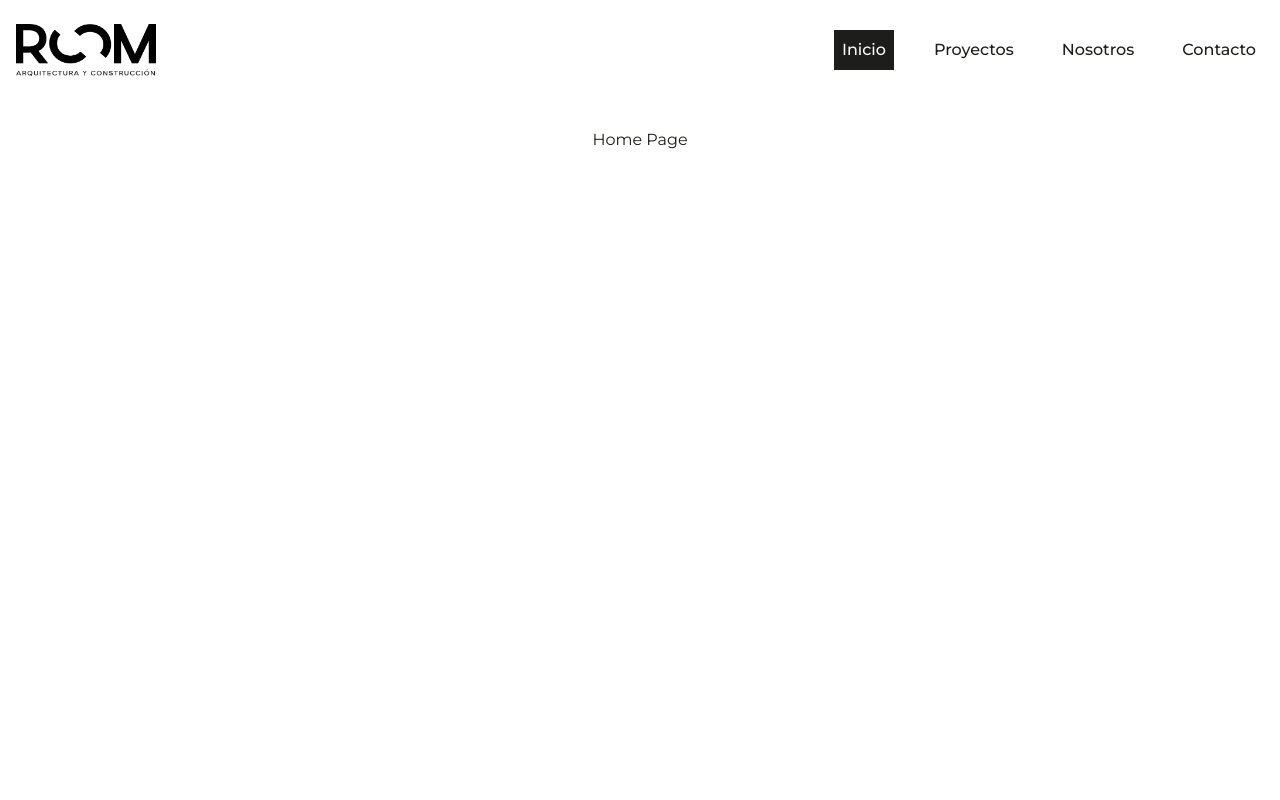
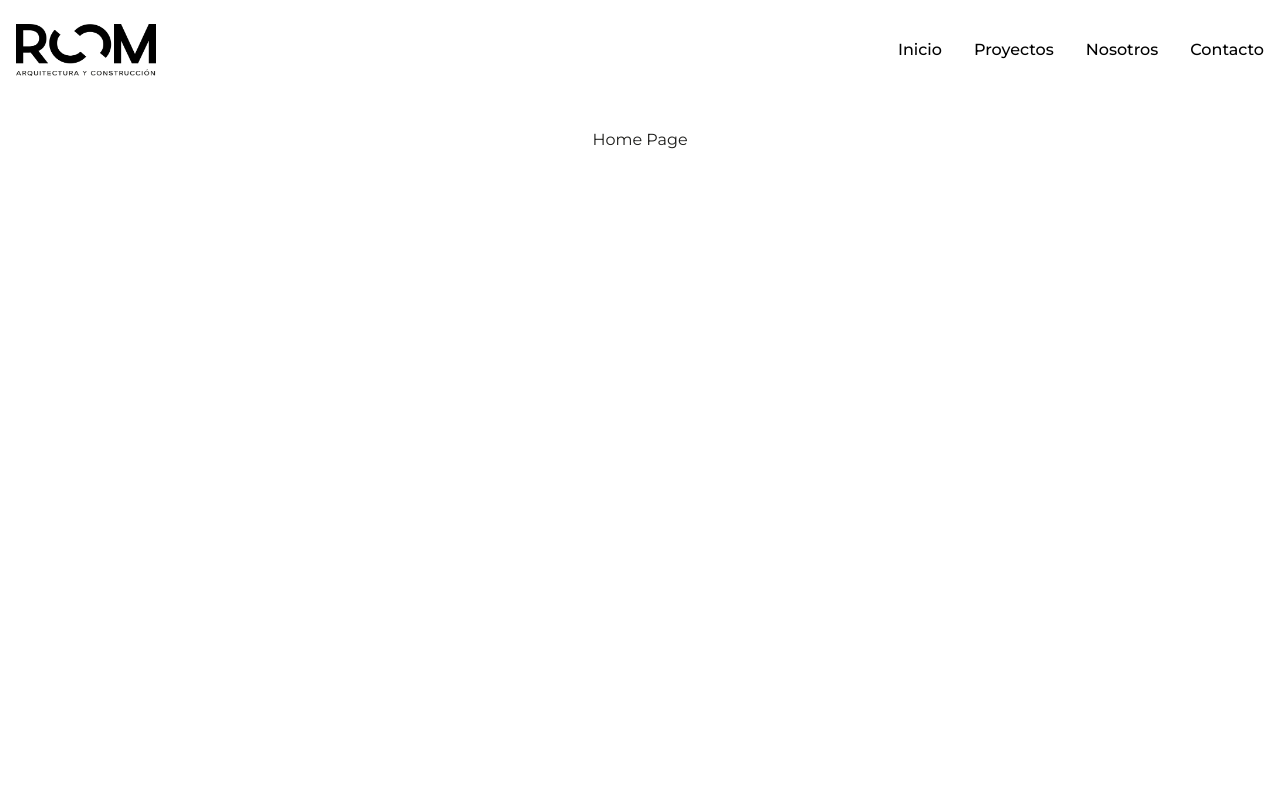
Before and after one commit to diegoanazco79/room-architecture, a Next.js app: page / in a window 1280 px wide. Shown: the top 800 px of the page. Built offline with nearby package versions, Linux system fonts and the light colour scheme.

Commit message:
:bug: BUG FIX :: Delete classname in links

```diff
--- a/src/app/main-layout/Header.tsx
+++ b/src/app/main-layout/Header.tsx
@@ -2,13 +2,13 @@
 
 import Image from 'next/image'
 import Link from 'next/link'
-// import { Drawer } from 'antd'
+import { Drawer } from 'antd'
 import { useEffect, useState } from 'react'
 import { usePathname } from 'next/navigation'
 
 import { menuItems } from '../helpers/menu-items'
 
-import { MenuOutlined } from '@ant-design/icons'
+import { MenuOutlined, CloseOutlined } from '@ant-design/icons'
 
 export default function Header () {
   const [showNavbar, setShowNavbar] = useState(false)
@@ -44,10 +44,10 @@ export default function Header () {
             {menuItems.map((item, idx) => (
               <li key={idx}>
                 <Link
-                  className={`block ${pathname === item.url && 'bg-black text-white'} hover:bg-black hover:text-white hover:p-2 p-2 hover:transition-all hover:duration-300 text-black`}
-                  href={item.url}
+                  // className={`block ${pathname === item.url && 'bg-black text-white'} hover:bg-black hover:text-white hover:p-2 p-2 hover:transition-all hover:duration-300 text-black`}
+                  href={item.url ?? '/'}
                 >
-                  {item.label}
+                  {item.label ?? 'Home'}
                 </Link>
               </li>
             ))}
@@ -60,7 +60,7 @@ export default function Header () {
           <MenuOutlined style={{ fontSize: 20 }} />
         </button>
       </div>
-      {/* <Drawer closable={false} placement='right' onClose={() => setShowNavbar(false)} open={showNavbar}>
+      <Drawer closable={false} placement='right' onClose={() => setShowNavbar(false)} open={showNavbar}>
         <div className='flex justify-end'>
           <button
             className='p-2 rounded-lg text-gray-950 md:hidden hover:bg-gray-100'
@@ -81,7 +81,7 @@ export default function Header () {
             </li>
           ))}
         </ul>
-      </Drawer> */}
+      </Drawer>
     </nav>
   )
 }
```
